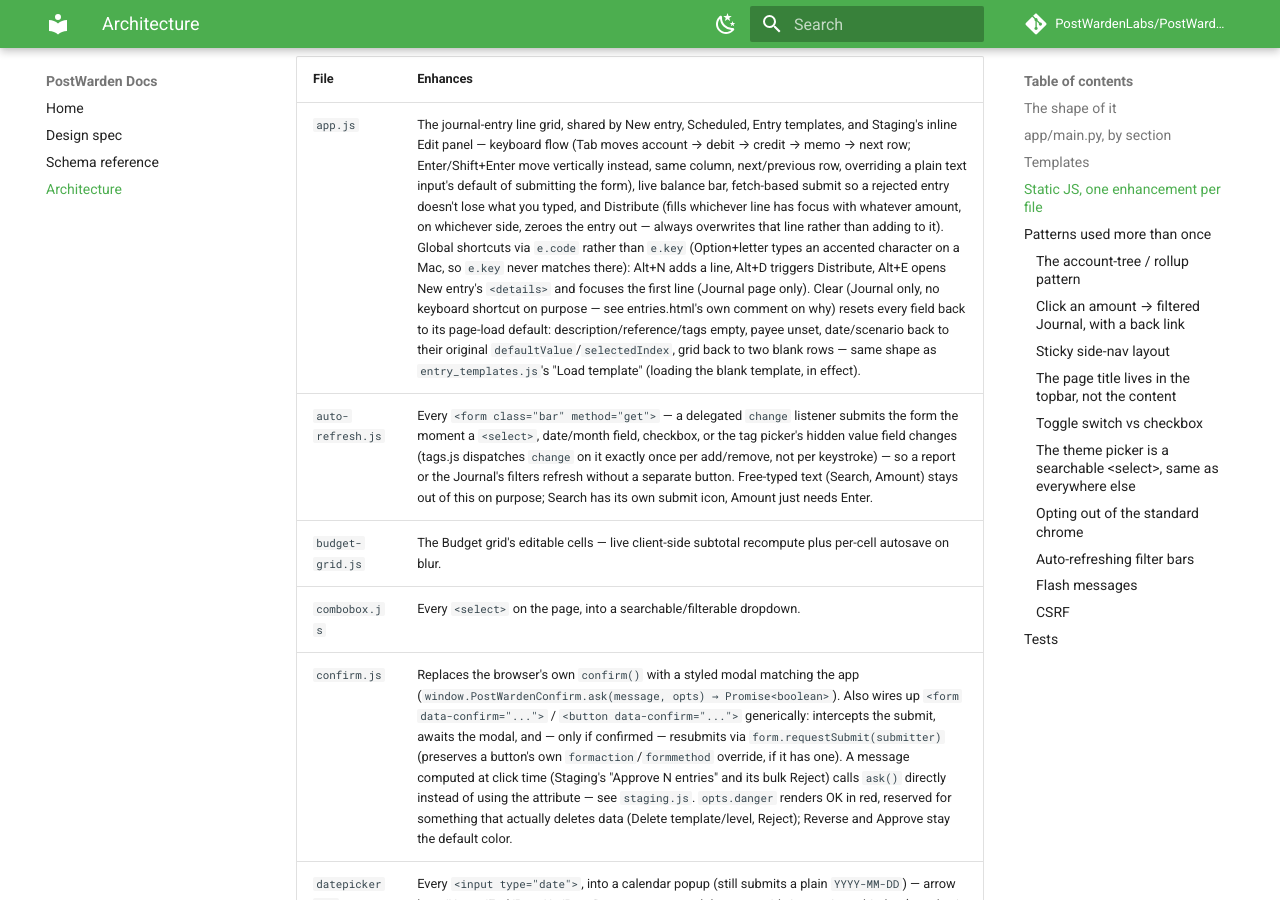
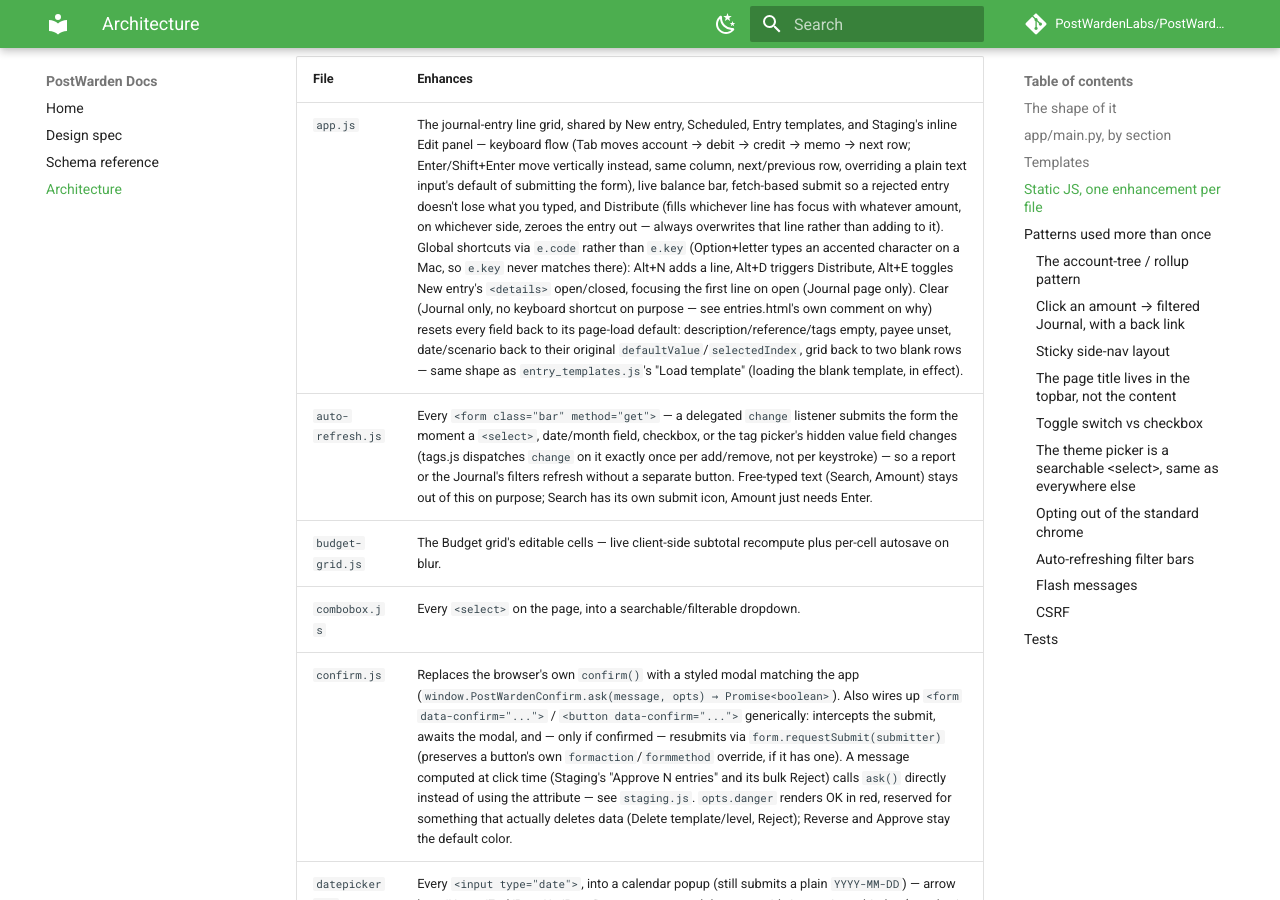
Before and after one commit to PostWardenLabs/PostWarden, an MkDocs documentation site: the page built from docs/ARCHITECTURE.md, in a window 1280 px wide and 900 px high, scrolled down 4926 px. Built offline with MkDocs 1.6.1 and Material for MkDocs 9.7.7, drawn with Linux system fonts in a browser that asks for light colours; comment, search, counter and statistics services are not loaded.

Commit message:
Journal: Alt+E now closes + New entry too, not just opens it
Was open-only — pressing it again while the panel was already open did
nothing, no way back without a mouse. Now toggles, same as every other
<details> responds to a click on its own <summary>.

```diff
--- a/app/static/app.js
+++ b/app/static/app.js
@@ -23,9 +23,10 @@
   const form = document.getElementById("entry-form");
   const errBox = document.getElementById("entry-error");
   // Only entries.html wraps the grid in a collapsible <details> — Alt+E
-  // opens it from anywhere on the Journal page; on every other page this
-  // file runs (Scheduled, Templates, Staging's edit screen) the form is
-  // already the whole page, so there's nothing to open.
+  // toggles it open/closed from anywhere on the Journal page; on every
+  // other page this file runs (Scheduled, Templates, Staging's edit
+  // screen) the form is already the whole page, so there's nothing to
+  // toggle.
   const newEntryPanel = document.getElementById("new-entry-panel");
   if (!body) return;
 
@@ -357,8 +358,12 @@
       distributeBtn.click();
     } else if (e.code === "KeyE" && newEntryPanel) {
       e.preventDefault();
-      newEntryPanel.open = true;
-      focusAccountField(rows()[0] || makeRow());
+      if (newEntryPanel.open) {
+        newEntryPanel.open = false;
+      } else {
+        newEntryPanel.open = true;
+        focusAccountField(rows()[0] || makeRow());
+      }
     } else if (e.code === "KeyS" && postBtn) {
       e.preventDefault();
       postBtn.click(); // no-op while disabled (unbalanced/invalid), same as clicking it by hand
--- a/docs/ARCHITECTURE.md
+++ b/docs/ARCHITECTURE.md
@@ -98,7 +98,7 @@
 
 | File | Enhances |
 |---|---|
-| `app.js` | The journal-entry line grid, shared by New entry, Scheduled, Entry templates, and Staging's inline Edit panel — keyboard flow (Tab moves account → debit → credit → memo → next row; Enter/Shift+Enter move vertically instead, same column, next/previous row, overriding a plain text input's default of submitting the form), live balance bar, fetch-based submit so a rejected entry doesn't lose what you typed, and Distribute (fills whichever line has focus with whatever amount, on whichever side, zeroes the entry out — always overwrites that line rather than adding to it). Global shortcuts via `e.code` rather than `e.key` (Option+letter types an accented character on a Mac, so `e.key` never matches there): Alt+N adds a line, Alt+D triggers Distribute, Alt+E opens New entry's `<details>` and focuses the first line (Journal page only). Clear (Journal only, no keyboard shortcut on purpose — see entries.html's own comment on why) resets every field back to its page-load default: description/reference/tags empty, payee unset, date/scenario back to their original `defaultValue`/`selectedIndex`, grid back to two blank rows — same shape as `entry_templates.js`'s "Load template" (loading the blank template, in effect). |
+| `app.js` | The journal-entry line grid, shared by New entry, Scheduled, Entry templates, and Staging's inline Edit panel — keyboard flow (Tab moves account → debit → credit → memo → next row; Enter/Shift+Enter move vertically instead, same column, next/previous row, overriding a plain text input's default of submitting the form), live balance bar, fetch-based submit so a rejected entry doesn't lose what you typed, and Distribute (fills whichever line has focus with whatever amount, on whichever side, zeroes the entry out — always overwrites that line rather than adding to it). Global shortcuts via `e.code` rather than `e.key` (Option+letter types an accented character on a Mac, so `e.key` never matches there): Alt+N adds a line, Alt+D triggers Distribute, Alt+E toggles New entry's `<details>` open/closed, focusing the first line on open (Journal page only). Clear (Journal only, no keyboard shortcut on purpose — see entries.html's own comment on why) resets every field back to its page-load default: description/reference/tags empty, payee unset, date/scenario back to their original `defaultValue`/`selectedIndex`, grid back to two blank rows — same shape as `entry_templates.js`'s "Load template" (loading the blank template, in effect). |
 | `auto-refresh.js` | Every `<form class="bar" method="get">` — a delegated `change` listener submits the form the moment a `<select>`, date/month field, checkbox, or the tag picker's hidden value field changes (tags.js dispatches `change` on it exactly once per add/remove, not per keystroke) — so a report or the Journal's filters refresh without a separate button. Free-typed text (Search, Amount) stays out of this on purpose; Search has its own submit icon, Amount just needs Enter. |
 | `budget-grid.js` | The Budget grid's editable cells — live client-side subtotal recompute plus per-cell autosave on blur. |
 | `combobox.js` | Every `<select>` on the page, into a searchable/filterable dropdown. |
```
Also changed, not shown: 2 other files.
